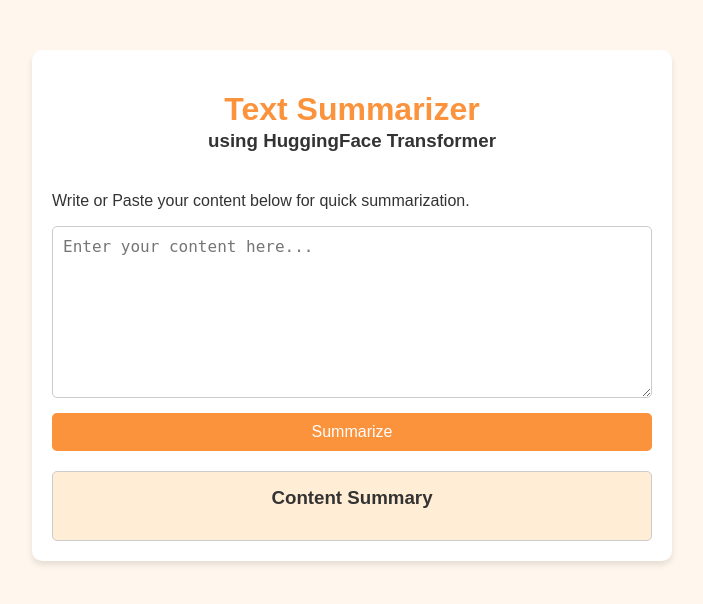
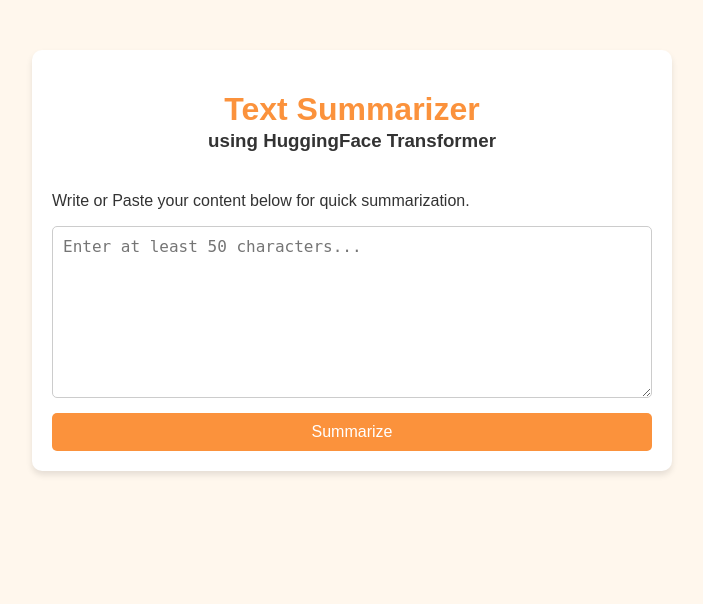
Before and after one commit to Rifaz10-AI/Text--Summarizer, a FastAPI app: page / in a window 1280 px wide. Shown: the top 604 px of the page, without its empty margins (288-991 px from the left). Run offline with FastAPI, Linux system fonts and the light colour scheme.

Commit message:
Fixed TemplateResponse and improved summarizer

```diff
--- a/app.py
+++ b/app.py
@@ -3,51 +3,45 @@
 from transformers import T5ForConditionalGeneration, T5Tokenizer
 import torch
 import re
-from fastapi.templating import Jinja2Templates # UI
+from fastapi.templating import Jinja2Templates
 from fastapi.responses import HTMLResponse
-from fastapi.staticfiles import StaticFiles
 
 app = FastAPI(title="Text Summarizer App", description="Text Summarization using T5", version="1.0")
 
-model = T5ForConditionalGeneration.from_pretrained("./saved_summary_model")
-tokenizer = T5Tokenizer.from_pretrained("./saved_summary_model")
+model = T5ForConditionalGeneration.from_pretrained("t5-small")
+tokenizer = T5Tokenizer.from_pretrained("t5-small")
 
-# device
-if torch.backends.mps.is_available():
+# Device selection
+if torch.cuda.is_available():
+    device = torch.device("cuda")
+elif torch.backends.mps.is_available():
     device = torch.device("mps")
-elif torch.cuda.is_availanle():
-    device = torch.device("cuda")
 else:
     device = torch.device("cpu")
 
 model.to(device)
 
-templates = Jinja2Templates(directory=".")
+templates = Jinja2Templates(directory="templates")  # ✅ use subfolder
 
 class DialogueInput(BaseModel):
     dialogue: str
 
 def clean_data(text):
-    text = re.sub(r"\r\n", " ", text) # lines
-    text = re.sub(r"\s+", " ", text) # spaces
-    text = re.sub(r"<.*?>", " ", text) # html tags <p> <h1>
-    text = text.strip().lower()
-    return text
+    text = re.sub(r"\r\n", " ", text)
+    text = re.sub(r"\s+", " ", text)
+    text = re.sub(r"<.*?>", " ", text)
+    return text.strip()  # ✅ removed .lower()
 
-def summarize_dialogue(dialogue : str) -> str:
-    dialogue = clean_data(dialogue) # clean
+def summarize_dialogue(dialogue: str) -> str:
+    dialogue = "summarize: " + clean_data(dialogue)  # ✅ T5 task prefix
 
-    # tokenize
     inputs = tokenizer(
         dialogue,
-        padding="max_length",
-        max_length=512,
+        max_length=512,          # ✅ removed padding="max_length"
         truncation=True,
         return_tensors="pt"
     ).to(device)
 
-    # generate the summary => token ids
-    model.to(device)
     targets = model.generate(
         input_ids=inputs["input_ids"],
         attention_mask=inputs["attention_mask"],
@@ -56,17 +50,15 @@
         early_stopping=True
     )
 
-    # decoded our output
-    summary = tokenizer.decode(targets[0], skip_special_tokens=True) # EOS, SEP
-    return summary
+    return tokenizer.decode(targets[0], skip_special_tokens=True)
 
-
-# API endpoints
 @app.post("/summarize/")
 async def summarize(dialogue_input: DialogueInput):
+    if not dialogue_input.dialogue.strip():           # ✅ empty check
+        return {"error": "Input dialogue cannot be empty"}
     summary = summarize_dialogue(dialogue_input.dialogue)
     return {"summary": summary}
 
 @app.get("/", response_class=HTMLResponse)
 async def home(request: Request):
-    return templates.TemplateResponse("index.html", {"request": request})
+        return templates.TemplateResponse(request=request, name="index.html")
--- a/index.html
+++ b/templates/index.html
@@ -20,32 +20,28 @@
             border-radius: 10px;
             box-shadow: 0 4px 6px rgba(0, 0, 0, 0.1);
         }
-
         h1 {
             text-align: center;
             color: #FB923C;
         }
-
         h3 {
             text-align: center;
             margin-top: -20px;
             margin-bottom: 40px;
         }
-
         form {
             display: flex;
             flex-direction: column;
             gap: 15px;
         }
-
         textarea {
             height: 150px;
             padding: 10px;
             border: 1px solid #ccc;
             border-radius: 5px;
             font-size: 16px;
+            resize: vertical; /* ✅ allow user to resize */
         }
-
         button {
             background-color: #FB923C;
             color: white;
@@ -54,23 +50,26 @@
             font-size: 16px;
             cursor: pointer;
             border-radius: 5px;
+            transition: background-color 0.2s; /* ✅ smooth hover */
         }
-
         button:hover {
             background-color: #F97316;
         }
-
+        button:disabled {
+            background-color: #ccc;   /* ✅ visual disabled state */
+            cursor: not-allowed;
+        }
         #summary-output {
+            display: none;            /* ✅ hidden initially */
             margin-top: 20px;
             background: #FFEDD5;
             padding: 15px;
             border-radius: 5px;
             border: 1px solid #ccc;
         }
-
         #summary-heading {
-            margin-top: 0px;
-            margin-bottom: 0px;
+            margin-top: 0;
+            margin-bottom: 0;
         }
     </style>
 </head>
@@ -81,7 +80,7 @@
         <p>Write or Paste your content below for quick summarization.</p>
 
         <form id="summarization-form">
-            <textarea id="dialogue-input" placeholder="Enter your content here..." required></textarea>
+            <textarea id="dialogue-input" placeholder="Enter at least 50 characters..." required></textarea>
             <button type="submit">Summarize</button>
         </form>
 
@@ -97,13 +96,22 @@
 
             const dialogueInput = document.getElementById("dialogue-input");
             const summaryText = document.getElementById("summary-text");
+            const summaryOutput = document.getElementById("summary-output");
             const submitButton = e.target.querySelector("button");
 
             const dialogue = dialogueInput.value.trim();
-            if (!dialogue) return;
 
+            // ✅ Min length validation
+            if (dialogue.length < 50) {
+                summaryText.innerText = "Please enter at least 50 characters to summarize.";
+                summaryOutput.style.display = "block";
+                return;
+            }
+
+            summaryOutput.style.display = "block";       // ✅ show output box
             summaryText.innerText = "Processing...";
             submitButton.disabled = true;
+            submitButton.textContent = "Summarizing..."; // ✅ button feedback
 
             try {
                 const response = await fetch("/summarize/", {
@@ -117,13 +125,19 @@
                 }
 
                 const data = await response.json();
-                summaryText.innerText = data.summary || "No summary returned.";
+
+                // ✅ Handle backend error response
+                if (data.error) {
+                    summaryText.innerText = `Error: ${data.error}`;
+                } else {
+                    summaryText.innerText = data.summary || "No summary returned.";
+                }
+
             } catch (err) {
-
                 summaryText.innerText = `Error: ${err.message}`;
             } finally {
-
                 submitButton.disabled = false;
+                submitButton.textContent = "Summarize"; // ✅ restore button text
             }
         });
     </script>
```
